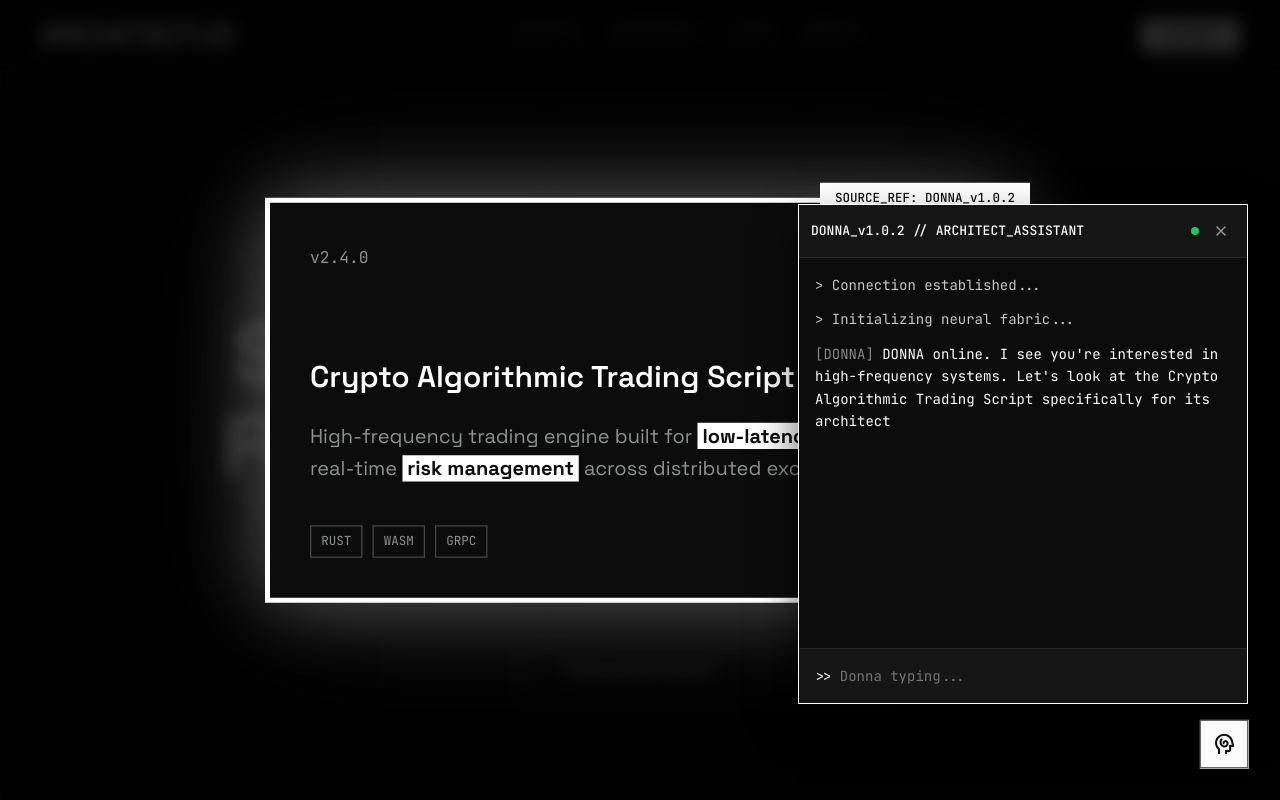
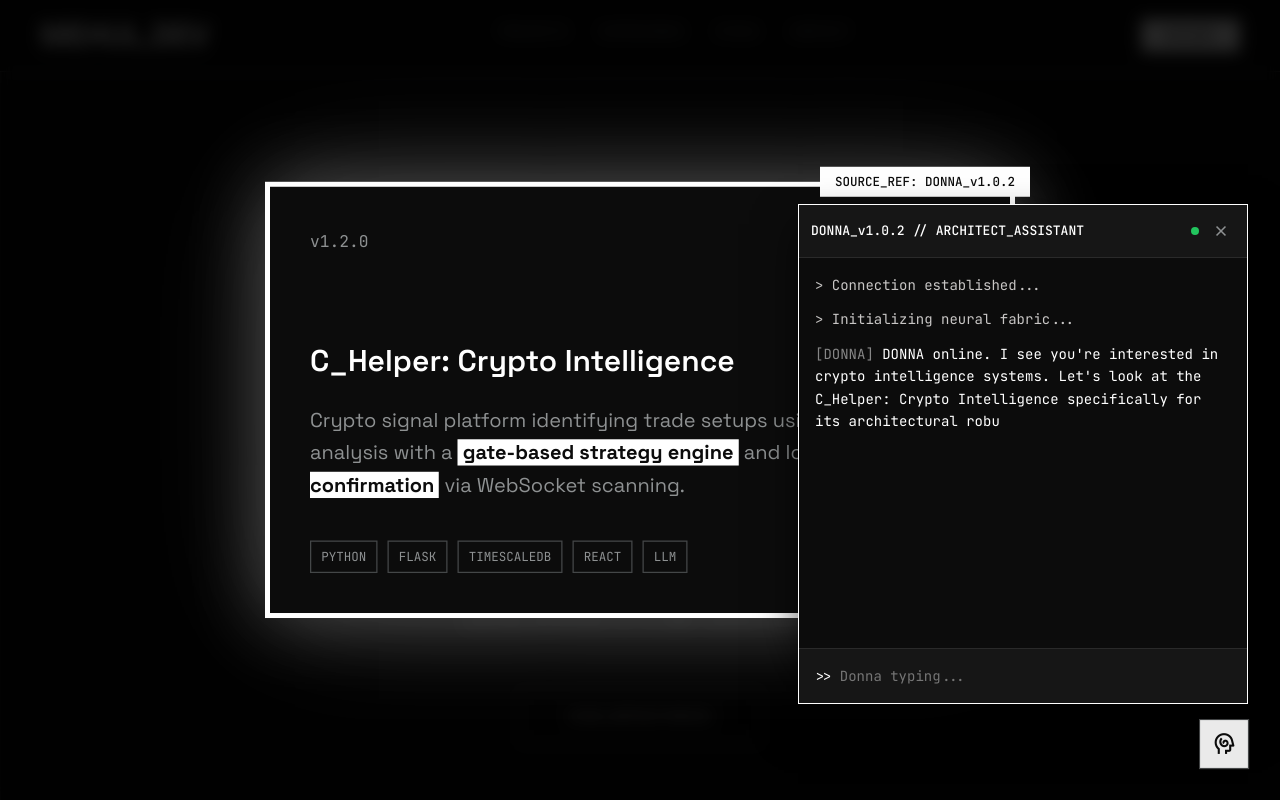
Before and after one commit to Mehul112004/mehul, a React (Vite) app: page / in a window 1280 px wide. Shown: the top 800 px of the page. Built offline with nearby package versions, Linux system fonts and the light colour scheme.

Commit message:
Add data from resume and projects

```diff
--- a/index.html
+++ b/index.html
@@ -4,7 +4,7 @@
     <meta charset="UTF-8" />
     <link rel="icon" type="image/svg+xml" href="/favicon.svg" />
     <meta name="viewport" content="width=device-width, initial-scale=1.0" />
-    <title>ARCHITECT.IO | SYSTEM ARCHITECT & FULL STACK ENGINEER</title>
+    <title>MEHUL.DEV | MOBILE & FULL STACK DEVELOPER</title>
     <link rel="preconnect" href="https://fonts.googleapis.com" />
     <link rel="preconnect" href="https://fonts.gstatic.com" crossorigin />
     <link href="https://fonts.googleapis.com/css2?family=Space+Grotesk:wght@400;500;600;700&family=JetBrains+Mono:wght@400;500;700&display=swap" rel="stylesheet" />
--- a/src/components/AIAssistant.tsx
+++ b/src/components/AIAssistant.tsx
@@ -10,10 +10,10 @@ interface Message {
 }
 
 const DONNA_RESPONSES = [
-  "Analyzing system requirements for high-availability clusters...",
-  "Querying project documentation database for architectural patterns...",
-  "Architectural patterns detected: High-availability, Event-driven, Microservices.",
-  "Would you like to view the source code for the Crypto Trading engine?",
+  "Analyzing mobile application state and offline edge AI capabilities...",
+  "Querying project documentation database for transaction processing patterns...",
+  "Architectural patterns detected: Event-driven, Dual-backend abstraction, WebSockets.",
+  "Would you like to check the C_Helper backtesting results?",
   "System performance metrics are currently within nominal range."
 ];
 
@@ -29,31 +29,6 @@ export function AIAssistant() {
 
   const activateLimelight = useLimelightStore((state) => state.activateLimelight);
   const deactivateLimelight = useLimelightStore((state) => state.deactivateLimelight);
-
-  // Auto-load logic: Open terminal after 1000ms and run sequence
-  useEffect(() => {
-    const timer = setTimeout(() => {
-      setIsOpen(true);
-      runInitialSequence();
-    }, 1000);
-    return () => clearTimeout(timer);
-  }, []);
-
-  // Focus input when terminal opens
-  useEffect(() => {
-    if (isOpen) {
-      setTimeout(() => {
-        inputRef.current?.focus();
-      }, 50);
-    }
-  }, [isOpen]);
-
-  // Scroll to bottom on new messages
-  useEffect(() => {
-    if (outputRef.current) {
-      outputRef.current.scrollTop = outputRef.current.scrollHeight;
-    }
-  }, [messages, isOpen]);
 
   const typeMessage = async (
     sender: 'SYSTEM' | 'USER' | 'DONNA',
@@ -76,7 +51,7 @@ export function AIAssistant() {
       );
 
       // Check if it includes our trigger text
-      if (typed.includes("Crypto Algorithmic Trading Script")) {
+      if (typed.includes("C_Helper: Crypto Intelligence")) {
         activateLimelight('crypto');
       }
 
@@ -96,10 +71,36 @@ export function AIAssistant() {
     await new Promise((r) => setTimeout(r, 600));
     await typeMessage(
       'DONNA',
-      "DONNA online. I see you're interested in high-frequency systems. Let's look at the Crypto Algorithmic Trading Script specifically for its architectural robustness.",
+      "DONNA online. I see you're interested in crypto intelligence systems. Let's look at the C_Helper: Crypto Intelligence specifically for its architectural robustness.",
       25
     );
   };
+
+  // Auto-load logic: Open terminal after 1000ms and run sequence
+  useEffect(() => {
+    const timer = setTimeout(() => {
+      setIsOpen(true);
+      runInitialSequence();
+    }, 1000);
+    return () => clearTimeout(timer);
+    // eslint-disable-next-line react-hooks/exhaustive-deps
+  }, []);
+
+  // Focus input when terminal opens
+  useEffect(() => {
+    if (isOpen) {
+      setTimeout(() => {
+        inputRef.current?.focus();
+      }, 50);
+    }
+  }, [isOpen]);
+
+  // Scroll to bottom on new messages
+  useEffect(() => {
+    if (outputRef.current) {
+      outputRef.current.scrollTop = outputRef.current.scrollHeight;
+    }
+  }, [messages, isOpen]);
 
   const toggleTerminal = () => {
     const nextOpen = !isOpen;
--- a/src/components/Experience.tsx
+++ b/src/components/Experience.tsx
@@ -11,33 +11,33 @@ interface ExperienceItem {
 
 const EXPERIENCE_DATA: ExperienceItem[] = [
   {
-    year: '2023 — PRESENT',
+    year: 'JUL 2024 — MAY 2026',
     company: 'GoHappy Club',
-    role: 'Senior Full Stack Architect',
+    role: 'Full Stack Developer',
     details: [
-      'Scaled real-time engagement engine to 100k+ concurrent users.',
-      'Implemented event-driven architecture reducing latency by 45%.',
-      'Modernized legacy stack to Next.js and Go microservices.'
+      'Mobile: Sole engineer — built iOS/Android app from scratch in React Native & Expo with 40+ screens, phone OTP auth, and Branch.io deep links.',
+      'Backend: Sole developer — built Java Spring Boot API, coin gamification, and PhonePe subscription autopay with UPI mandates.',
+      'Admin & Web: Built MUI admin portal (22+ feature pages, Tambola game board) and React web portal with Zoom redirection & early-joiner lock.'
     ],
     active: true
   },
   {
-    year: '2021 — 2023',
-    company: 'Nexus Systems',
-    role: 'Backend Lead',
+    year: 'JUN 2024 — MAY 2026',
+    company: 'Dr. UPSC',
+    role: 'Frontend Developer (Founding Hire)',
     details: [
-      'Optimized data persistence layers for high-throughput I/O.',
-      'Developed automated CI/CD pipelines for multi-cloud deployments.',
-      'Managed a cross-functional team of 6 engineers.'
+      'Architecture: Sole frontend developer building Next.js web platform from scratch — 82 pages, 184 components, and 45K+ lines of code.',
+      'Video & Tests: Integrated Shaka Player adaptive streaming with chat replays, and built mock test engine with question prefetching.',
+      'UX: Implemented interactive themed overlays with Diwali sparklers & fireworks, and custom pichkari Holi animations.'
     ]
   },
   {
-    year: '2019 — 2021',
-    company: 'DataStream Corp',
-    role: 'Junior Developer',
+    year: '2022 — MAY 2026',
+    company: 'SKIT Jaipur',
+    role: 'B.Tech in Computer Science',
     details: [
-      'Built internal tooling reducing manual QA time by 30%.',
-      'Assisted in migration from monolithic to service-oriented architecture.'
+      'Academics: Graduated with a CGPA of 8.48.',
+      'Coursework: Data Structures & Algorithms, System Design, DBMS, Operating Systems, and Object-Oriented Programming.'
     ]
   }
 ];
--- a/src/components/Footer.tsx
+++ b/src/components/Footer.tsx
@@ -4,16 +4,16 @@ import styles from './Footer.module.css';
 export function Footer() {
   return (
     <footer className={styles.footer} id="contact">
-      <div className={styles.logo}>ARCHITECT.IO</div>
+      <div className={styles.logo}>MEHUL.DEV</div>
 
       <div className={styles.copyright}>
-        © 2024 ARCHITECT.IO — BUILT FOR PERFORMANCE
+        © 2026 MEHUL.DEV — BUILT FOR PERFORMANCE
       </div>
 
       <div className={styles.links}>
-        <a className={styles.link} href="#" target="_blank" rel="noopener noreferrer">GITHUB</a>
-        <a className={styles.link} href="#" target="_blank" rel="noopener noreferrer">LINKEDIN</a>
-        <a className={styles.link} href="#" target="_blank" rel="noopener noreferrer">SOURCE</a>
+        <a className={styles.link} href="https://github.com/Mehul112004" target="_blank" rel="noopener noreferrer">GITHUB</a>
+        <a className={styles.link} href="https://linkedin.com/in/mehul112004" target="_blank" rel="noopener noreferrer">LINKEDIN</a>
+        <a className={styles.link} href="https://github.com/Mehul112004/mehul" target="_blank" rel="noopener noreferrer">SOURCE</a>
       </div>
     </footer>
   );
--- a/src/components/Header.tsx
+++ b/src/components/Header.tsx
@@ -29,7 +29,7 @@ export function Header() {
 
   return (
     <header className={styles.header}>
-      <a href="#" className={styles.logo}>ARCHITECT.IO</a>
+      <a href="#" className={styles.logo}>MEHUL.DEV</a>
 
       <nav className={styles.nav}>
         <a
--- a/src/components/Hero.tsx
+++ b/src/components/Hero.tsx
@@ -8,11 +8,11 @@ export function Hero() {
         <span className={styles.status}>Status: Operational</span>
 
         <h1 className={styles.title}>
-          SYSTEM ARCHITECT & <br />FULL STACK ENGINEER
+          MOBILE & <br />FULL STACK DEVELOPER
         </h1>
 
         <p className={styles.description}>
-          &gt; engineering mission-critical systems with mathematical precision and structural integrity. specializing in high-performance backends and low-latency architectures.
+          &gt; engineering robust mobile applications and scalable backend architectures. specializing in react native, next.js, and spring boot with a track record of scaling platforms to 17,000+ active users.
         </p>
 
         <div className={styles.ctaContainer}>
--- a/src/components/Projects.tsx
+++ b/src/components/Projects.tsx
@@ -3,6 +3,7 @@ import styles from './Projects.module.css';
 import { useLimelightStore } from '../store/useLimelightStore';
 
 interface Project {
+  id: string;
   version: string;
   iconName: string;
   title: string;
@@ -12,32 +13,52 @@ interface Project {
 
 const PROJECTS_DATA: Project[] = [
   {
-    version: 'v2.4.0',
-    iconName: 'terminal',
-    title: 'Crypto Algorithmic Trading Script',
-    description: 'High-frequency trading engine built for low-latency execution and real-time risk management across distributed exchanges.',
-    tags: ['RUST', 'WASM', 'GRPC']
+    id: 'c_helper',
+    version: 'v1.2.0',
+    iconName: 'candlestick_chart',
+    title: 'C_Helper: Crypto Intelligence',
+    description: 'Crypto signal intelligence platform featuring a gate-based strategy engine, SMC zone detection, real-time WebSocket scanning, and local LLM confirmation.',
+    tags: ['PYTHON', 'FLASK', 'TIMESCALEDB', 'REACT', 'LLM']
   },
   {
-    version: 'v1.0.8',
-    iconName: 'database',
-    title: 'Backend Architectures',
-    description: 'Cloud-native microservices infrastructure designed for 99.99% uptime and elastic scalability using Kubernetes orchestration.',
-    tags: ['GO', 'POSTGRES', 'K8S']
+    id: 'mayax',
+    version: 'v2.1.0',
+    iconName: 'imagesmode',
+    title: 'MayaX: AI Interior Design',
+    description: 'AI-driven interior design mobile app with Stable Diffusion style transfer and on-device Llama 3.2 1B prompt refinement via ExecuTorch.',
+    tags: ['REACT NATIVE', 'EXPO', 'SUPABASE', 'PYTORCH']
   },
   {
-    version: 'v0.9.1',
-    iconName: 'memory',
-    title: 'Distributed KV Store',
-    description: 'Consistent hash-based distributed storage system implementing the Raft consensus algorithm for fault tolerance.',
-    tags: ['CPP', 'DISTRIBUTED']
+    id: 'blockex',
+    version: 'v1.0.5',
+    iconName: 'extension',
+    title: 'Blockex: Safari Extension',
+    description: 'Native Safari browser extension for iOS and macOS blocking specific sites and hiding YouTube Shorts dynamically using MutationObserver.',
+    tags: ['SWIFT', 'JAVASCRIPT', 'UIKIT', 'MANIFEST_V3']
   },
   {
-    version: 'v4.2.0',
-    iconName: 'layers',
-    title: 'Real-time Data Fabric',
-    description: 'Streaming pipeline for massive-scale telemetry ingestion and analytical processing using Apache Kafka and Spark.',
-    tags: ['PYTHON', 'KAFKA']
+    id: 'peer_focus',
+    version: 'v1.1.2',
+    iconName: 'timer',
+    title: 'Peer Focus: Co-Working Rooms',
+    description: 'Collaborative study rooms with synchronized Pomodoro timers, goal tracking, a raw Canvas analog timer, and dual-backend abstraction.',
+    tags: ['REACT', 'TYPESCRIPT', 'SUPABASE', 'FIREBASE', 'CANVAS']
+  },
+  {
+    id: 'wallulu',
+    version: 'v1.0.1',
+    iconName: 'wallpaper',
+    title: 'Wallulu: Wallpaper Browser',
+    description: 'Wallpaper discovery app with a responsive masonry layout, advanced bottom-sheet filtering, and debounced API searching.',
+    tags: ['REACT NATIVE', 'EXPO', 'FLASH-LIST', 'PIXABAY']
+  },
+  {
+    id: 'glitch',
+    version: 'v0.9.5',
+    iconName: 'lock_open',
+    title: 'Glitch: Screen Time Blocker',
+    description: 'Cross-platform screen-time management app featuring peer-group consensus locks and custom native OS-level integration.',
+    tags: ['REACT NATIVE', 'EXPO', 'NATIVE_MODULES']
   }
 ];
 
@@ -51,18 +72,18 @@ export function Projects() {
           <span className={styles.label}>01 // SELECTED_WORKS</span>
           <h2 className={styles.title}>PROJECT_SHOWCASE</h2>
         </div>
-        <div className={styles.totalItems}>Total: 04 Items</div>
+        <div className={styles.totalItems}>Total: 06 Items</div>
       </div>
 
       <div className={styles.grid}>
         {PROJECTS_DATA.map((project, idx) => {
-          const isHighlighted = idx === 0 && highlightedProjectId === 'crypto';
+          const isHighlighted = project.id === 'c_helper' && highlightedProjectId === 'crypto';
           return (
             <div
               key={idx}
-              id={idx === 0 ? 'project-crypto' : undefined}
+              id={project.id === 'c_helper' ? 'project-crypto' : undefined}
               className={`${styles.card} ${isHighlighted ? 'project-highlight-active' : ''}`}
-              style={idx === 0 ? { transition: 'all 0.5s cubic-bezier(0.19, 1, 0.22, 1)' } : undefined}
+              style={project.id === 'c_helper' ? { transition: 'all 0.5s cubic-bezier(0.19, 1, 0.22, 1)' } : undefined}
             >
               {isHighlighted && (
                 <div className="source-tag">
@@ -80,17 +101,17 @@ export function Projects() {
               <div>
                 <h3 className={styles.projectTitle}>{project.title}</h3>
                 <p className={styles.projectDescription}>
-                  {idx === 0 ? (
+                  {project.id === 'c_helper' ? (
                     <>
-                      High-frequency trading engine built for{' '}
+                      Crypto signal platform identifying trade setups using technical analysis with a{' '}
                       <span className={`highlight-target ${isHighlighted ? 'text-mark' : ''}`}>
-                        low-latency execution
+                        gate-based strategy engine
                       </span>{' '}
-                      and real-time{' '}
+                      and local{' '}
                       <span className={`highlight-target ${isHighlighted ? 'text-mark' : ''}`}>
-                        risk management
+                        LLM confirmation
                       </span>{' '}
-                      across distributed exchanges.
+                      via WebSocket scanning.
                     </>
                   ) : (
                     project.description
--- a/src/components/TechStack.tsx
+++ b/src/components/TechStack.tsx
@@ -2,18 +2,28 @@
 import styles from './TechStack.module.css';
 
 const TECH_ITEMS = [
-  'GO',
-  'RUST',
+  'REACT NATIVE',
+  'NEXT.JS',
+  'SPRING BOOT',
+  'FLASK',
   'TYPESCRIPT',
-  'KUBERNETES',
+  'JAVASCRIPT',
+  'PYTHON',
+  'JAVA',
+  'C++',
+  'SWIFT',
+  'EXPO',
+  'FIREBASE',
+  'AWS',
+  'GCP',
   'DOCKER',
-  'REACT',
   'POSTGRESQL',
+  'FIRESTORE',
   'REDIS',
-  'AWS',
-  'PYTHON',
-  'GRPC',
-  'KAFKA'
+  'CI/CD',
+  'PYTORCH',
+  'LANGCHAIN',
+  'TAILWIND CSS'
 ];
 
 export function TechStack() {
--- a/tsconfig.app.json
+++ b/tsconfig.app.json
@@ -14,6 +14,7 @@
     "moduleDetection": "force",
     "noEmit": true,
     "jsx": "react-jsx",
+    "resolveJsonModule": true,
 
     /* Linting */
     "noUnusedLocals": true,
```
